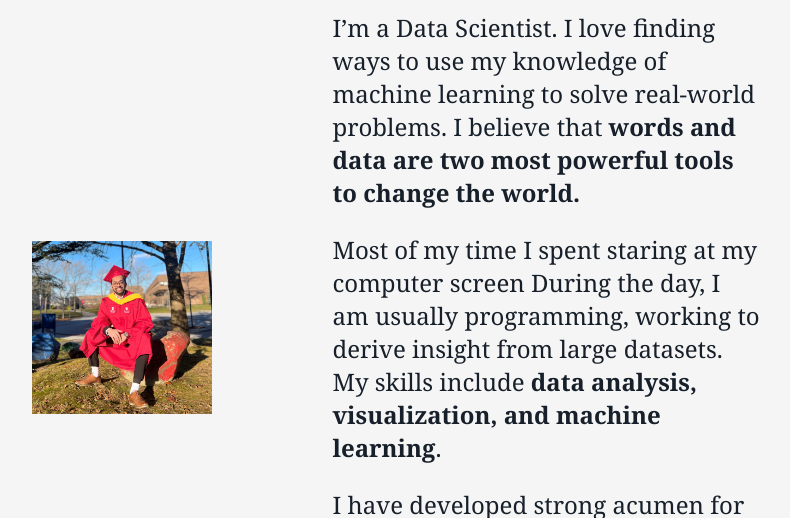
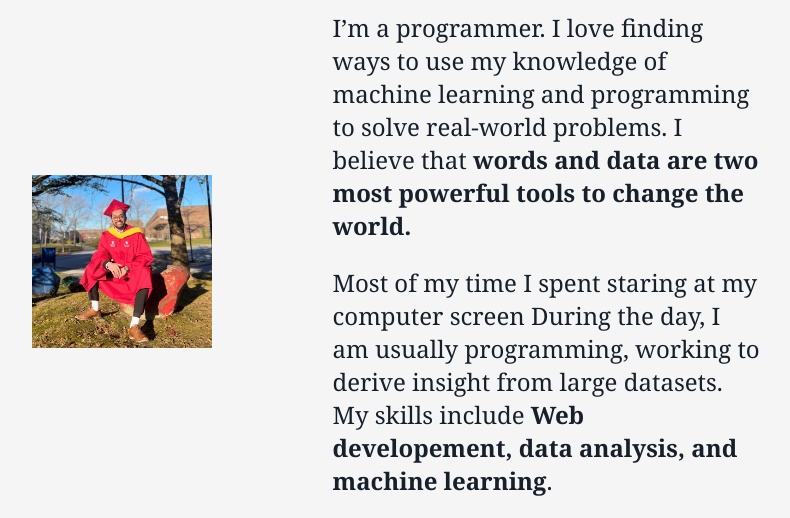
Before and after one commit to deepakcr7ms7/Portfolio, a plain HTML site: page index.html in a window 1280 px wide. Shown: the part 357-875 px from the top of the page, without its empty margins (243-1033 px from the left). Drawn offline with Linux system fonts and the light colour scheme.

Commit message:
Update index.html

```diff
--- a/index.html
+++ b/index.html
@@ -71,12 +71,12 @@
               <span class="main-title">Hey, I'm Deepak Phadtare</span>
 
               <div class="body-text">
-                  <br/>I’m a Data Scientist. I love finding ways to use my knowledge of machine learning to solve real-world problems.
+                  <br/>I’m a programmer. I love finding ways to use my knowledge of machine learning and programming to solve real-world problems.
                   I believe that <b>words and data are two most powerful tools to change the world.</b>
                   <p>Most of my time I spent staring at my computer screen
               During the day, I am usually programming, working to derive insight from large datasets.
-                      My skills include <b> data analysis, visualization, and machine learning</b>.</p> <p>I have developed strong acumen for problem solving, and I enjoy an occasional challenge. I often work on end to end data science project that usually begins from collecting data from third party
-              sources and end with delivering business insights in the form of customer segments. </div>
+                      My skills include <b> Web developement, data analysis,  and machine learning</b>.</p> <p>I have developed strong acumen for problem solving, and I enjoy an occasional challenge.
+              </div>
 
                 <div id="links">
 
```
